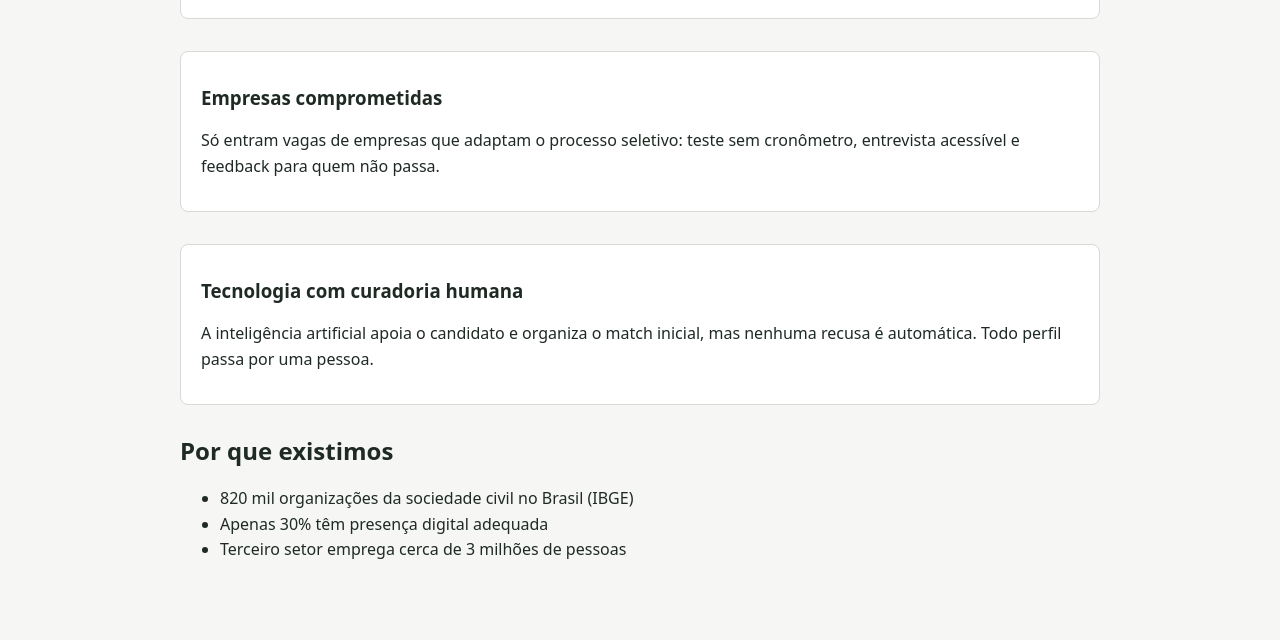
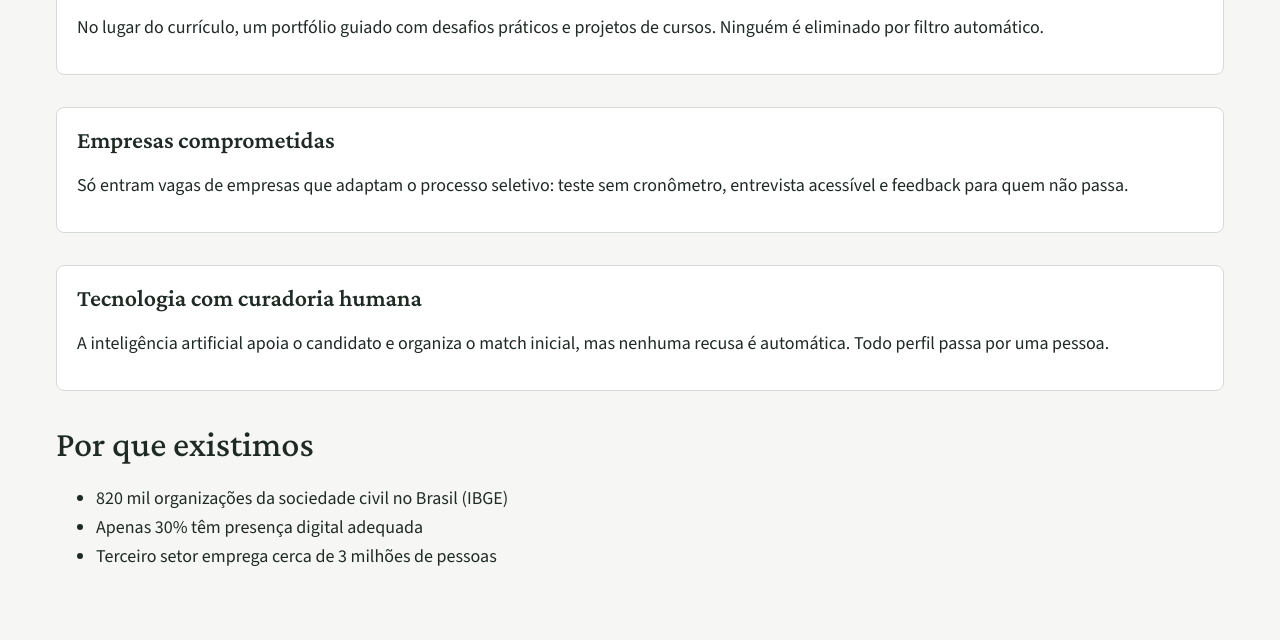
Before and after one commit to drissanabueno/exercicios-front-end, a plain HTML site: page primeira-porta/index.html in a window 1280 px wide. Shown: the part 468-1108 px from the top of the page. Drawn offline with nearby package versions, Linux system fonts and the light colour scheme.

Commit message:
feat: design system em variáveis CSS (13 cores, 6 tamanhos, escala de 8) e fontes

```diff
--- a/primeira-porta/css/styles.css
+++ b/primeira-porta/css/styles.css
@@ -1,17 +1,76 @@
-/* Tokens: mudar aqui muda o site inteiro */
+/* =========================================================
+   Primeira Porta — folha de estilos
+   EP 2: design system e layout responsivo
+   Blocos: 1 tokens e base · 2 grid e breakpoints · 3 componentes em Flexbox
+   Breakpoints (mobile first, min-width): 480 · 768 · 1024 · 1280 · 1440 px
+   ========================================================= */
+
+/* 1. Tokens: mudar aqui muda o site inteiro */
 :root {
-  --cor-fundo: #f6f7f4;
-  --cor-texto: #1f2a24;
-  --cor-marca: #2f6b4f;
-  --cor-borda: #d5dbd6;
-  --largura-max: 60rem;
+  /* Cores primárias: a marca é a única cor de ação */
+  --cor-marca: #2f6b4f;         /* marca, botão primário, links, borda de campo válido */
+  --cor-marca-escura: #255540;  /* hover e active do botão primário */
+  --cor-marca-clara: #e3eee7;   /* seções alternadas, opção selecionada, hover do botão secundário */
+
+  /* Cores secundárias: estados e destaques */
+  --cor-foco: #4c8f6e;          /* anel de foco do teclado */
+  --cor-sucesso: #3d7a2e;       /* mensagem e ícone de campo válido */
+  --cor-erro: #9b2c2c;          /* borda e mensagem de campo inválido */
+  --cor-erro-clara: #f7e8e6;    /* fundo da mensagem de erro */
+  --cor-destaque: #9c4b3a;      /* sobretítulos, datas, asterisco de obrigatório */
+
+  /* Cores neutras */
+  --cor-fundo: #f6f7f4;         /* fundo das páginas */
+  --cor-superficie: #ffffff;    /* fundo de cartões e campos */
+  --cor-borda: #d5dbd6;         /* bordas e divisores */
+  --cor-texto-suave: #4a5750;   /* legendas, datas, texto de apoio, placeholder */
+  --cor-texto: #1f2a24;         /* texto principal e rodapé escuro */
+
+  /* Tipografia: serifa herdada da marca nos títulos, sans humanista no texto */
+  --fonte-titulo: "Crimson Pro", Georgia, "Times New Roman", serif;
+  --fonte-texto: "Source Sans 3", system-ui, -apple-system, "Segoe UI", sans-serif;
+
+  /* Escala tipográfica: valores do celular; crescem a partir de 1024 px */
+  --t-h1: 2.5rem;
+  --t-h2: 1.75rem;
+  --t-h3: 1.25rem;
+  --t-destaque: 1.125rem;
+  --t-corpo: 1rem;
+  --t-legenda: 0.875rem;
+
+  /* Espaçamento: base 8 px, escala estrita */
+  --e-1: 0.5rem;   /*  8 px: rótulo → campo, ícone → texto */
+  --e-2: 1rem;     /* 16 px: margem no celular, padding de campo, entre botões */
+  --e-3: 1.5rem;   /* 24 px: padding de cartão, entre campos */
+  --e-4: 2rem;     /* 32 px: gutter no desktop, entre grupos do formulário */
+  --e-5: 3rem;     /* 48 px: padding vertical de seção no celular, altura mínima de botão */
+  --e-6: 4rem;     /* 64 px: padding vertical de seção do tablet em diante */
+
+  /* Raio, sombra e largura */
+  --raio-1: 4px;      /* campos, botões, checkbox */
+  --raio-2: 8px;      /* cartões, blocos, mensagens */
+  --raio-pill: 999px; /* radio, tags */
+  --sombra-1: 0 1px 2px rgba(31, 42, 36, 0.08);
+  --sombra-2: 0 1px 2px rgba(31, 42, 36, 0.06), 0 8px 24px rgba(31, 42, 36, 0.10);
+  --largura-max: 75rem; /* 1200 px */
+}
+
+@media (min-width: 1024px) {
+  :root {
+    --t-h1: 3.5rem;
+    --t-h2: 2.25rem;
+    --t-h3: 1.5rem;
+    --t-destaque: 1.25rem;
+    --t-corpo: 1.125rem;
+  }
 }
 
 /* Base */
 * { box-sizing: border-box; }
 body {
   margin: 0;
-  font-family: system-ui, -apple-system, "Segoe UI", sans-serif;
+  font-family: var(--fonte-texto);
+  font-size: var(--t-corpo);
   line-height: 1.6;
   color: var(--cor-texto);
   background: var(--cor-fundo);
@@ -19,14 +78,32 @@ body {
 header, main, footer {
   max-width: var(--largura-max);
   margin: 0 auto;
-  padding: 1rem 1.25rem;
+  padding: var(--e-2);
 }
-h1, h2, h3 { line-height: 1.2; }
+h1, h2, h3 {
+  font-family: var(--fonte-titulo);
+  font-weight: 500;
+  line-height: 1.2;
+  margin: 0 0 var(--e-2);
+}
+h1 { font-size: var(--t-h1); line-height: 1.1; letter-spacing: -0.02em; }
+h2 { font-size: var(--t-h2); }
+h3 { font-size: var(--t-h3); font-weight: 600; line-height: 1.3; }
+p { margin: 0 0 var(--e-2); }
+small, time { font-size: var(--t-legenda); color: var(--cor-texto-suave); }
 a { color: var(--cor-marca); }
 a:focus-visible, button:focus-visible, input:focus-visible,
 select:focus-visible, textarea:focus-visible {
-  outline: 3px solid var(--cor-marca);
+  outline: 3px solid var(--cor-foco);
   outline-offset: 2px;
+}
+
+/* Respeita quem configurou o sistema para reduzir movimento */
+@media (prefers-reduced-motion: reduce) {
+  *, *::before, *::after {
+    animation-duration: 0.01ms !important;
+    transition-duration: 0.01ms !important;
+  }
 }
 
 /* Link "pular para o conteúdo": invisível até receber foco pelo teclado */
--- a/primeira-porta/index.html
+++ b/primeira-porta/index.html
@@ -7,6 +7,9 @@
   <meta name="description"
     content="Primeira Porta: empregabilidade tech inclusiva. Avaliamos o que você sabe fazer, não o caminho que percorreu.">
   <title>Primeira Porta — Empregabilidade tech inclusiva</title>
+  <link rel="preconnect" href="https://fonts.googleapis.com">
+  <link rel="preconnect" href="https://fonts.gstatic.com" crossorigin>
+  <link href="https://fonts.googleapis.com/css2?family=Crimson+Pro:wght@500;600&family=Source+Sans+3:wght@400;600&display=swap" rel="stylesheet">
   <link rel="stylesheet" href="css/styles.css">
   <link rel="icon" type="image/svg+xml" href="img/logo.svg">
 </head>
```
Also changed, not shown: primeira-porta/cadastro.html (+3 -0 lines), primeira-porta/projetos.html (+3 -0 lines).
